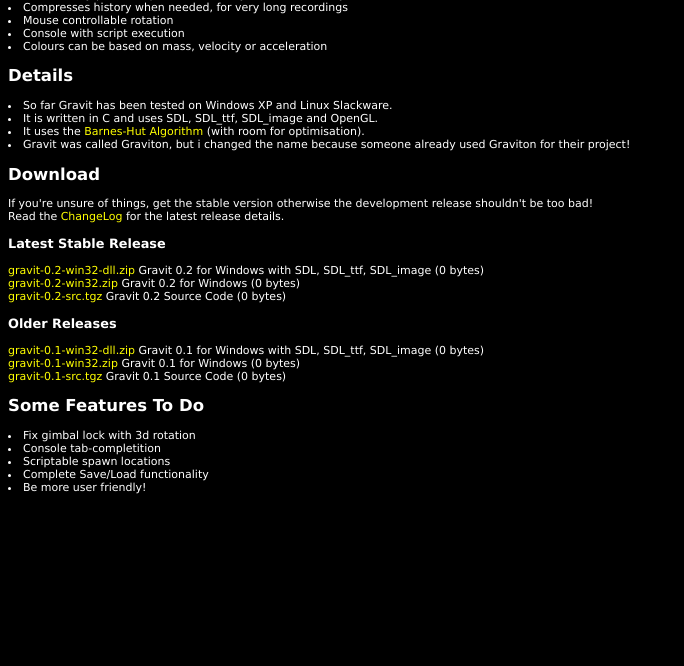
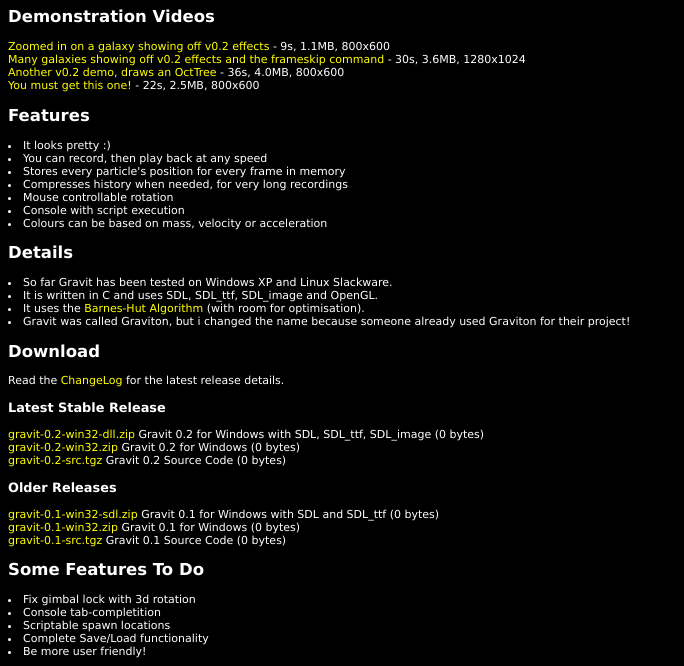
Before and after one commit to gak/gravit, a PHP site: page / in a window 1280 px wide. Shown: the part 666-1332 px from the top of the page, without its empty margins (0-684 px from the left). Before the commit the page ends 1160 px from the top, so only its background shows below. Run offline with PHP 8.4, Linux system fonts and the light colour scheme; data that the repository does not hold is empty.

Commit message:
updated ChangeLog updated www Released 0.2
git-svn-id: svn://gakman.com/gravit/trunk@63 60970b36-f649-e149-802f-859a9d0a703e

```diff
--- a/www/index.php
+++ b/www/index.php
@@ -18,15 +18,15 @@ a:hover { color: red; text-decoration: underline; }
 <h1>Gravit</h1>
 
 <h2>About</h2>
-Gravit is a gravity simulator which runs under Linux and Windows. It's released under the <a href="http://www.gnu.org/copyleft/gpl.html">GNU General Public License</a> which makes it free. It uses simple newtonian physics using the Barnes-Hut N-body algorithm. Although the main goal of Gravit is to be as accurate as possible, it also creates beautiful looking gravity patterns. It records the history of each particle so it can animate and display a path of its travels. At any stage you can rotate your view in 3D and zoom in and out. Gravit uses OpenGL with <a href="http://www.libsdl.org/">SDL</a> and <a href="http://www.libsdl.org/projects/SDL_ttf/">SDL_ttf</a>.
+Gravit is a gravity simulator which runs under Linux and Windows. It's released under the <a href="http://www.gnu.org/copyleft/gpl.html">GNU General Public License</a> which makes it free. It uses simple newtonian physics using the Barnes-Hut N-body algorithm. Although the main goal of Gravit is to be as accurate as possible, it also creates beautiful looking gravity patterns. It records the history of each particle so it can animate and display a path of its travels. At any stage you can rotate your view in 3D and zoom in and out. Gravit uses OpenGL with <a href="http://www.libsdl.org/">SDL</a>, <a href="http://www.libsdl.org/projects/SDL_ttf/">SDL_ttf</a> and <a href="http://www.libsdl.org/projects/SDL_image/">SDL_image</a>.
 
 <h2>Screen Shots</h2>
 
 <?
 
 $from = 1;
-$to = 6;
-$cols = 3;
+$to = 12;
+$cols = 4;
 $colcount = 0;
 
 echo '<table>';
@@ -36,7 +36,7 @@ for ($i = $from; $i <= $to; $i++) {
 	$colcount ++;
 	if ($colcount > $cols) {
 
-		$colcount = 0;
+		$colcount = 1;
 		echo '<tr>';
 
 	}
@@ -54,11 +54,12 @@ echo '</table>';
 
 ?>
 
-<h2>Demonstration Video</h2>
+<h2>Demonstration Videos</h2>
 
 <a href="video/gravit-001.avi">Zoomed in on a galaxy showing off v0.2 effects</a> - 9s, 1.1MB, 800x600<br>
-<a href="video/gravit-002.avi">Many galaxies showing off v0.2 effects</a> - 30s, 3.6MB, 1280x1024<br>
+<a href="video/gravit-002.avi">Many galaxies showing off v0.2 effects and the frameskip command</a> - 30s, 3.6MB, 1280x1024<br>
 <a href="video/gravit-003.avi">Another v0.2 demo, draws an OctTree</a> - 36s, 4.0MB, 800x600<br>
+<a href="video/gravit-004.avi">You must get this one!</a> - 22s, 2.5MB, 800x600<br>
 
 <h2>Features</h2>
 <li>It looks pretty :)</li>
@@ -77,7 +78,7 @@ echo '</table>';
 
 <h2>Download</h2>
 
-If you're unsure of things, get the stable version otherwise the development release shouldn't be too bad!<br>
+<!-- If you're unsure of things, get the stable version otherwise the development release shouldn't be too bad!<br> -->
 Read the <a href="dist/ChangeLog">ChangeLog</a> for the latest release details.<br>
 
 <?
@@ -90,7 +91,7 @@ function showFile($file, $desc) {
 
 function showFiles($ver) {
 
-	if ($vel == "0.1")
+	if ($ver == "0.1")
 		showFile("gravit-$ver-win32-sdl.zip", "Gravit $ver for Windows with SDL and SDL_ttf");
 	else
 		showFile("gravit-$ver-win32-dll.zip", "Gravit $ver for Windows with SDL, SDL_ttf, SDL_image");
```
Also changed, not shown: 3 other files.
